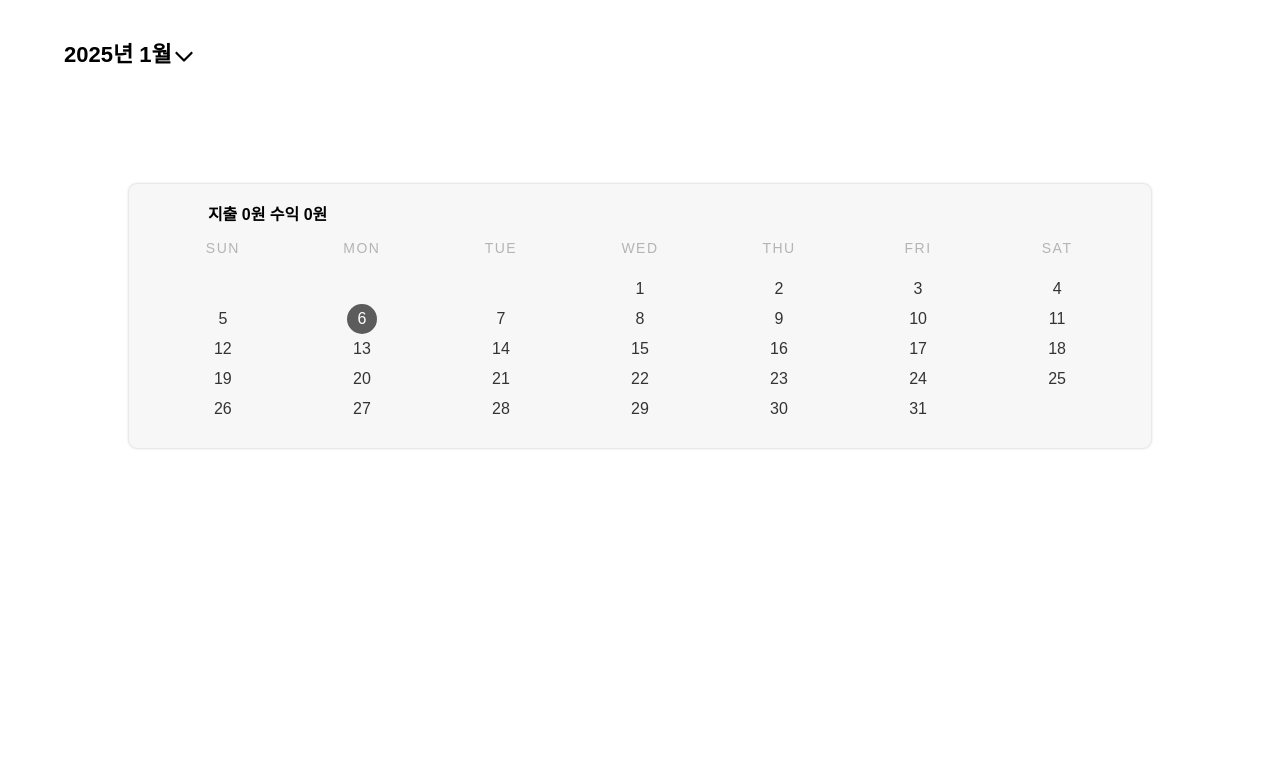
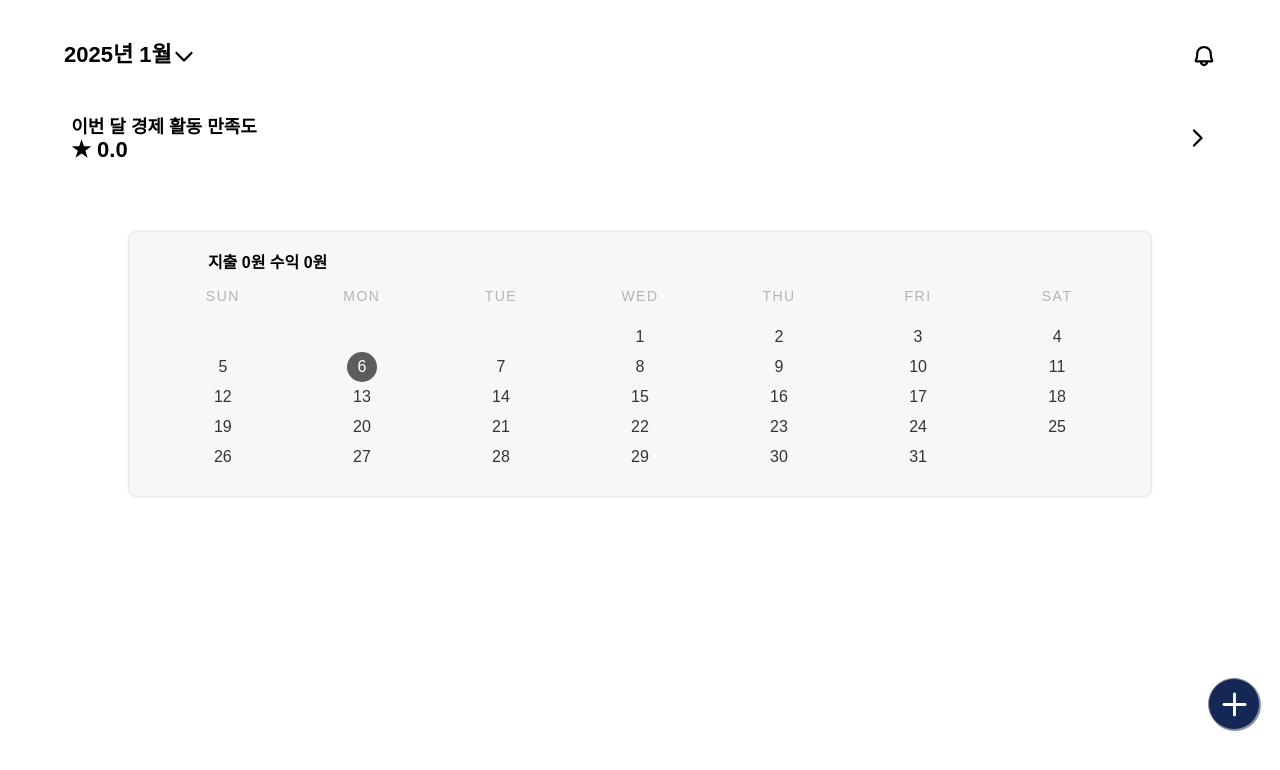
Before and after one commit to Finance-uss/Finance_Us_FE, a React (Vite) app: page /finance in a window 1280 px wide. Shown: the top 770 px of the page. Built offline with nearby package versions, Linux system fonts and the light colour scheme; a web font is replaced by a local one.

Commit message:
feat: 가계부 메인 페이지 구현

```diff
--- a/src/App.jsx
+++ b/src/App.jsx
@@ -16,6 +16,7 @@ import ProfileSetting from './pages/ProfileSetting'; // 프로필 설정
 import User from './pages/User'; // 마이페이지
 import Finance from './pages/Finance'; // 가계부
 import FinanceMain from './pages/Finance/FinanceMain';
+import Satisfaction from './components/Finance/Satisfaction';
 import HandWrite from './pages/Finance/HandWrite';
 import NotFound from './pages/NotFound';
 import PostWrite from './pages/Community/PostWrite'; // 글쓰기 페이지
@@ -41,6 +42,7 @@ function App() {
           {/* 가계부 페이지 */}
           <Route path="/finance" element={<Finance />} >
             <Route index element={<FinanceMain />} />
+            <Route path="satisfaction" element={<Satisfaction />} />
             <Route path="handwrite" element={<HandWrite />} />
           </Route>
 
--- /dev/null
+++ b/src/components/Finance/Satisfaction/index.jsx
@@ -0,0 +1,28 @@
+import React from "react";
+import * as S from "../../../styles/Finance/Satisfaction/style";
+import { Link } from "react-router-dom";
+import CaretRight from "../../../assets/icons/finance/CaretRight.svg";
+
+const Satisfaction = ({ selectedDate }) => {
+    return (
+        <S.SatisfactionContainer>
+            <S.SatisfactionText>
+                이번 달 경제 활동 만족도<br/>
+                <span>★ 0.0</span>
+            </S.SatisfactionText>
+            <Link
+                to={{
+                    pathname: "satisfaction",
+                    state: { selectedDate }
+                }}
+            >
+                <S.CaretRight
+                    src={CaretRight}
+                    alt="CaretRight"
+                />
+            </Link>
+        </S.SatisfactionContainer>
+    );
+};
+
+export default Satisfaction;
--- a/src/components/common/FloatingButton/FinancePlusButton/index.jsx
+++ b/src/components/common/FloatingButton/FinancePlusButton/index.jsx
@@ -20,7 +20,7 @@ const FloatingButton = () => {
       {showIcons && (
         <>
         {/* 가계부 작성 페이지로 이동 */}
-        <Link to="/">
+        <Link to="handwrite">
           <FloatingButtonWrapper >
               <Icon src={FinanceWrite} alt="Finance Write Icon" showIcons={showIcons} />
           </FloatingButtonWrapper>
--- a/src/pages/Finance/FinanceMain/index.jsx
+++ b/src/pages/Finance/FinanceMain/index.jsx
@@ -1,6 +1,8 @@
 import React, {useState} from 'react';
 import NavBar from '../../../components/common/NavBar/index';
+import Satisfaction from '../../../components/Finance/Satisfaction';
 import Calendar from '../../../components/Finance/Calendar/index';
+import FinancePlusButton from '../../../components/common/FloatingButton/FinancePlusButton';
 
 import { FinanceContainer } from '../../../styles/Finance/FinanceMain/style';
 import Bell from '../../../assets/icons/common/Bell.svg';
@@ -14,8 +16,10 @@ const FinanceMain = () => {
     });
     return (
         <FinanceContainer>
-            <NavBar selectedDate={selectedDate} setSelectedDate={setSelectedDate}/>
+            <NavBar icon={Bell} selectedDate={selectedDate} setSelectedDate={setSelectedDate}/>
+            <Satisfaction selectedDate={selectedDate}/>
             <Calendar selectedDate={selectedDate} setSelectedDate={setSelectedDate}/>
+            <FinancePlusButton />
         </FinanceContainer>
     );
 };
--- /dev/null
+++ b/src/styles/Finance/Satisfaction/style.js
@@ -0,0 +1,25 @@
+import styled from "styled-components";
+
+export const SatisfactionContainer = styled.div`
+    position: relative;
+    display: flex;
+    justify-content: space-between;
+    align-items: center;
+    width: 90%;
+    height: 48px;
+    top: 108px;
+`;
+
+export const SatisfactionText = styled.p`
+    font-weight: 600;
+    font-size: 18px;
+    line-height: 19.8px;
+
+    span {
+        font-size: 22px;
+        line-height: 24.2px;
+    }
+`;
+
+export const CaretRight = styled.img`
+`;
--- a/src/styles/common/NavBar/style.js
+++ b/src/styles/common/NavBar/style.js
@@ -5,7 +5,7 @@ export const NavBarWrapper = styled.div`
     display: flex;
     justify-content: space-between;
     align-items: center;
-    width: 40%;
+    width: 90%;
     top: 44px;
     left: 5%;
     height: 24px;
```
Also changed, not shown: src/assets/icons/finance/CaretRight.svg (added).
